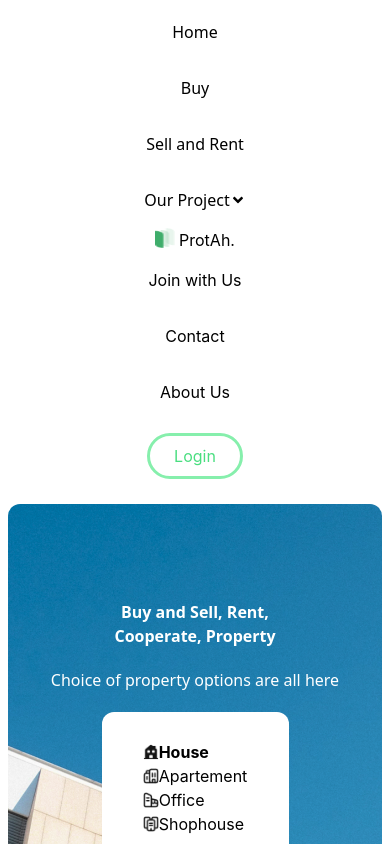
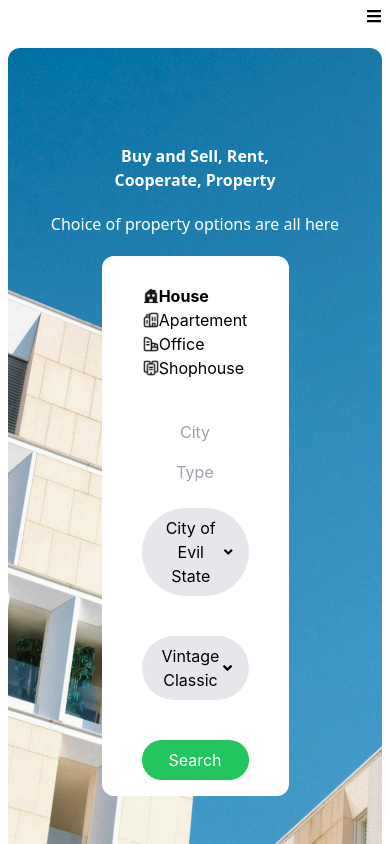
Before and after one commit to andi-faizal94/-ProtAh, a Next.js app: page / in a window 390 px wide. Shown: the top 844 px of the page. Built offline with nearby package versions, Linux system fonts and the light colour scheme; a web font is replaced by a local one.

Commit message:
add responsive navbar

```diff
--- a/pages/index.js
+++ b/pages/index.js
@@ -4,8 +4,10 @@ import Image from 'next/image';
 import { FaAngleDown } from 'react-icons/fa';
 import Content from '../components/Content';
 import { useRouter } from 'next/router';
+import { FaBars, FaTimes } from 'react-icons/fa';
 
 export default function Home() {
+  const [nav, setNav] = useState(false);
   const [home, setHome] = useState('home');
   const router = useRouter();
 
@@ -21,17 +23,17 @@ export default function Home() {
     },
     {
       name: 'Buy',
-      href: '#home',
+      href: '#buy',
       icon: null,
     },
     {
       name: 'Sell and Rent',
-      href: '#home',
+      href: '#sell',
       icon: null,
     },
     {
       name: 'Our Project',
-      href: '#home',
+      href: '#our',
       icon: <FaAngleDown />,
     },
   ];
@@ -103,9 +105,20 @@ export default function Home() {
               </button>
             </li>
           </ul>
+          <div
+            onClick={() => setNav(!nav)}
+            className='md:hidden absolute right-2 top-2 z-30'
+          >
+            {!nav ? (
+              <FaBars className='transition duration-500 ease-out' />
+            ) : (
+              <FaTimes className='transition duration-500 ease-out' />
+            )}
+          </div>
 
           {/* hp */}
-          <div className='flex flex-col md:hidden item-center'>
+          {nav && (
+            <div className='flex flex-col md:hidden item-center justify-center bg-black w-screen h-screen   text-white'>
               <ul className='flex flex-col md:hidden items-center space-y-8'>
                 {navs.map((nav, index) => {
                   return (
@@ -166,6 +179,7 @@ export default function Home() {
                 </li>
               </ul>
             </div>
+          )}
         </nav>
       </header>
 
@@ -560,7 +574,7 @@ export default function Home() {
         </section>
 
         <section>
-          <div className='grid grid-cols-2 items-center bg-[#0A74A7] h-40 px-10'>
+          <div className='flex flex-col md:grid md:grid-cols-2 items-center justify-between space-y-4 bg-[#0A74A7] h-full md:h-40 px-10'>
             <div className='px-10'>
               <div className='flex items-center'>
                 <Image
```
Lines whose indentation alone changed are shown as unchanged.
